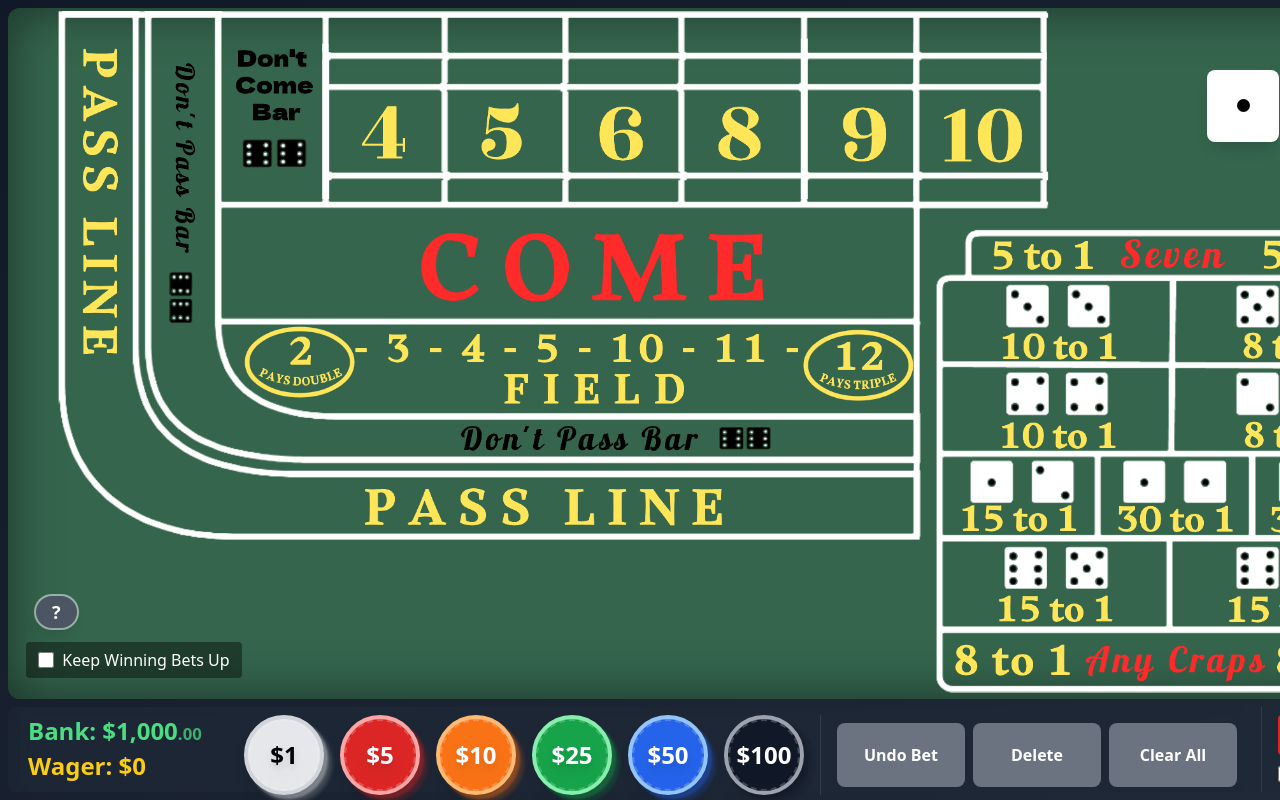
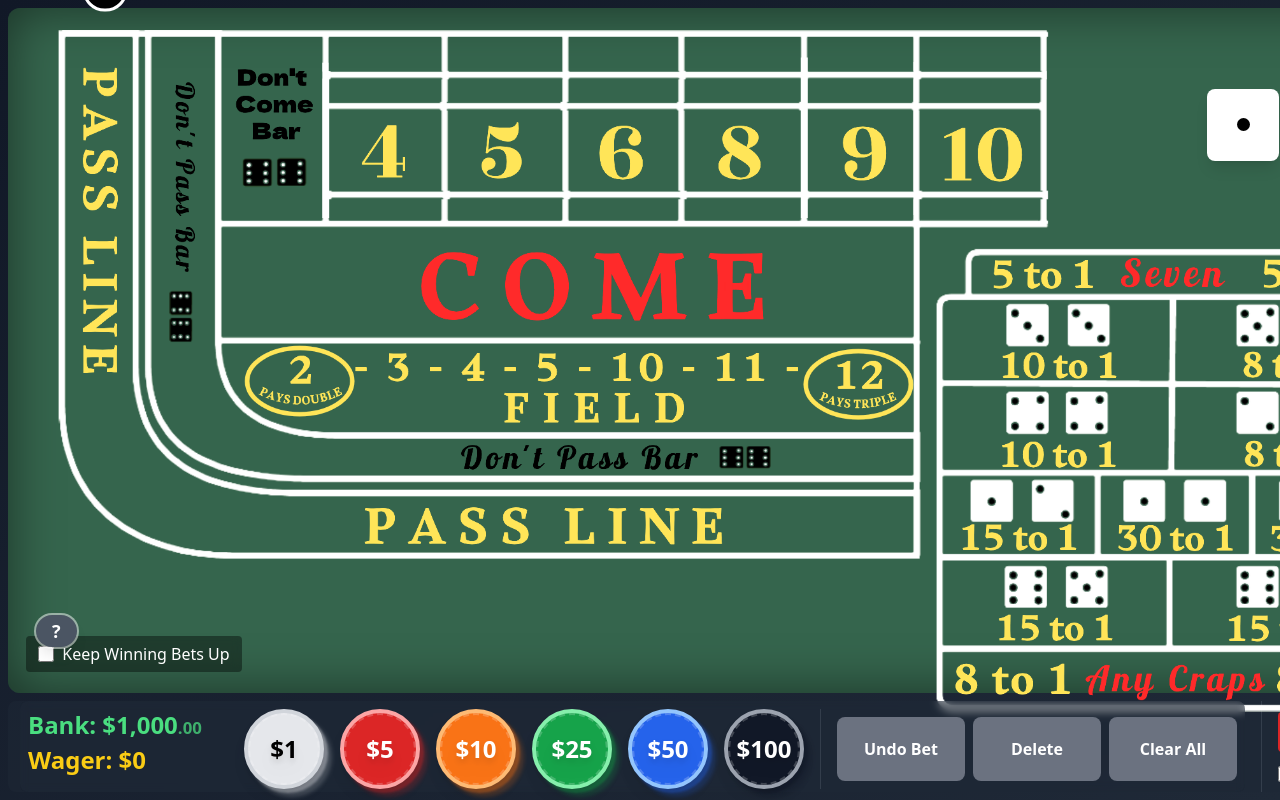
Before and after one commit to adamnelsonarcher/react-craps, a React (Create React App) app: page / in a window 1280 px wide. Built offline with nearby package versions, Linux system fonts and the light colour scheme.

Commit message:
fixed game height minimums

```diff
--- a/src/App.tsx
+++ b/src/App.tsx
@@ -448,7 +448,7 @@ const App: React.FC = () => {
           {/* Left side - Game board and controls in column */}
           <div className="flex-[3.8] flex flex-col gap-2 h-full min-h-0">  {/* Added min-h-0 */}
             {/* Game board */}
-            <div className="h-[120%] flex items-center justify-center bg-felt-green rounded-xl p-3 shadow-table min-h-0 relative">  {/* Added relative */}
+            <div className="h-[110%] flex items-center justify-center bg-felt-green rounded-xl p-3 pt-14 shadow-table min-h-0 relative">  {/* Added pt-8 for extra top padding */}
               <div className="w-full h-full relative">
                 <div className="absolute inset-0">
                   <div className="w-full h-full flex items-center justify-center">
```
